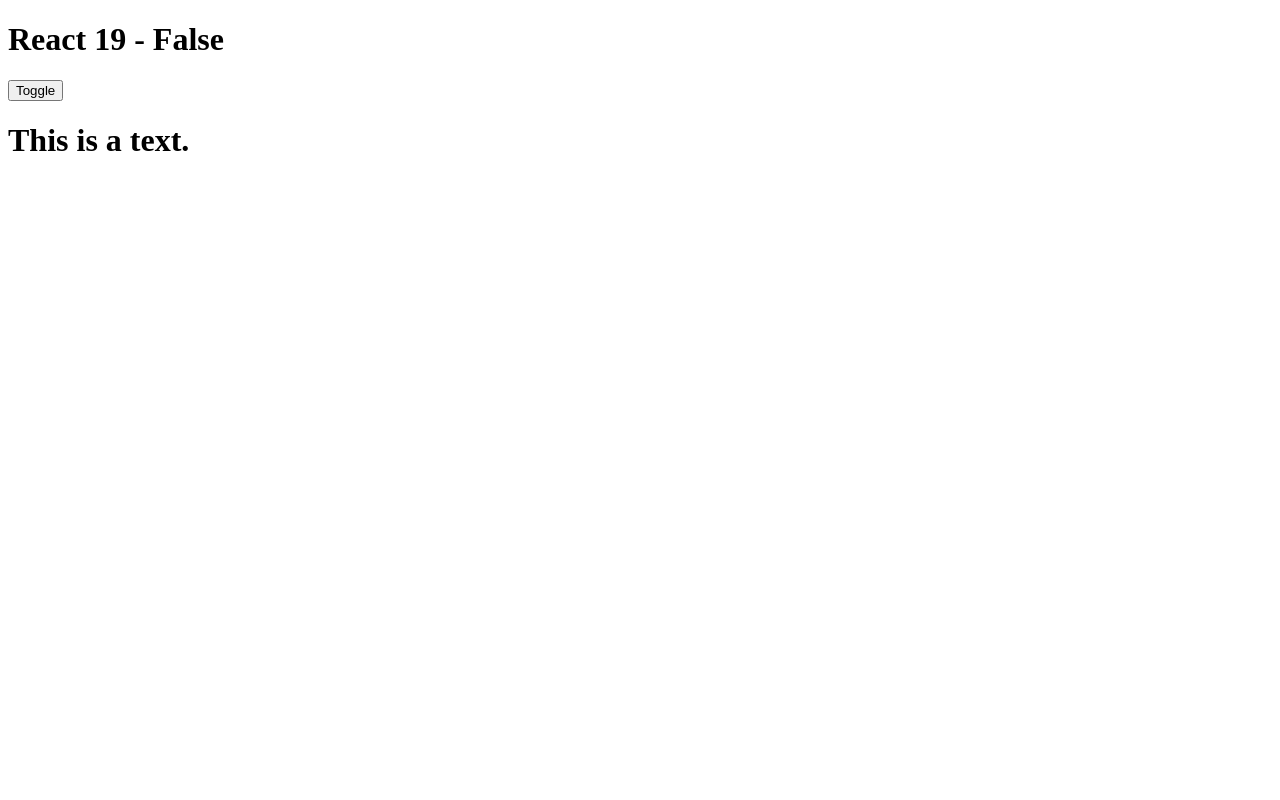
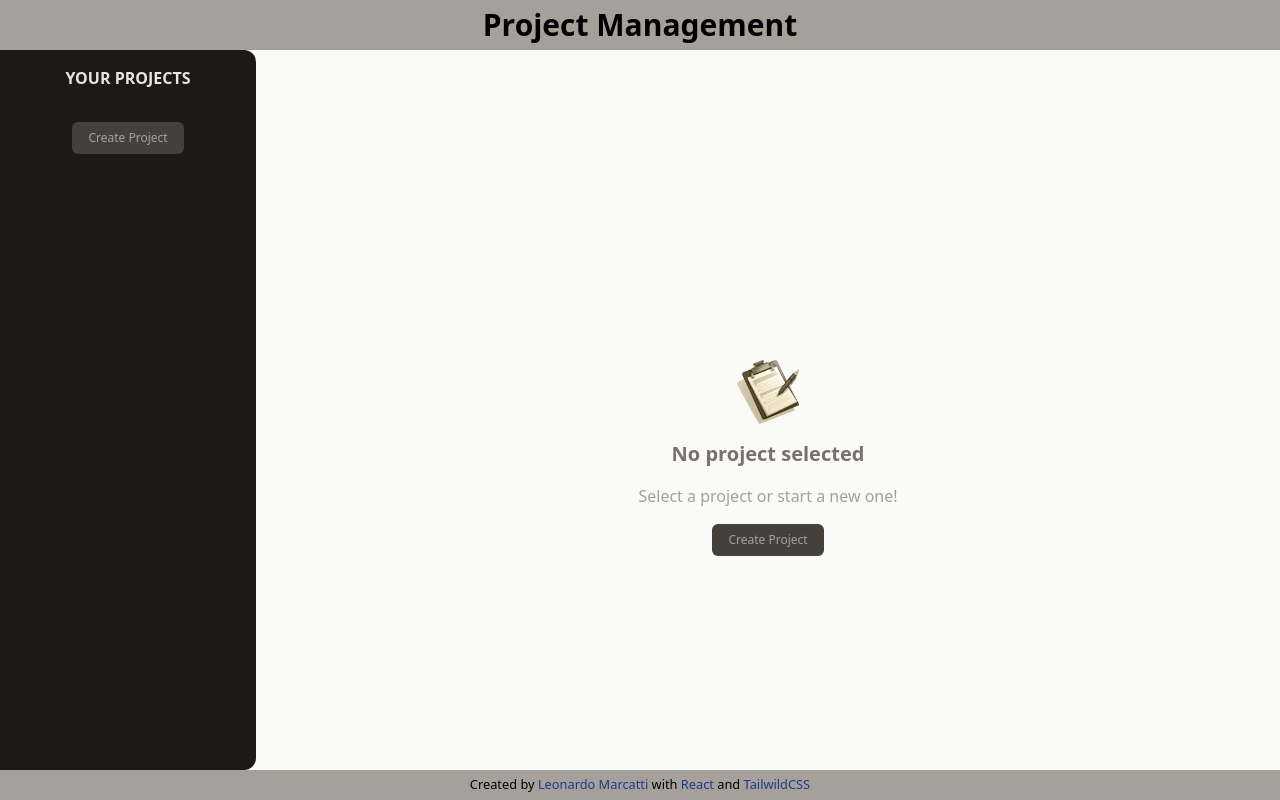
Before and after one commit to leonardomarcattidasilva/project_management, a React (Vite) app: page / in a window 1280 px wide. Built offline with nearby package versions, Linux system fonts and the light colour scheme.

Commit message:
Add project

```diff
--- a/src/App.jsx
+++ b/src/App.jsx
@@ -1,14 +1,41 @@
-import { useState } from "react";
-import Text from "./components/Text";
+import { useState, useRef } from "react";
+import SideBar from "./components/SideBar";
+import Footer from "./components/Footer";
+import Header from "./components/Header";
+import NewProject from "./components/NewProject";
+import NoProject from "./components/NoProject";
 
 const App = () => {
-   const [state, setState] = useState(false)
+   const [state, setState] = useState({ selectedProject: undefined, projects: [] })
 
-   const togglestate = () => setState(prevState => !prevState)
+
+   const newProject = () => setState(prevState => {
+      return { ...prevState, selectedProject: null }
+   })
+
+   const cancelNewProject = () => setState(prevState => {
+      return { ...prevState, selectedProject: undefined }
+   })
+
+   const addProject = (newProject) => {
+      setState(prevState => {
+         return { ...prevState, projects: [...prevState.projects, { ...newProject, id: Math.random() }] }
+      })
+   }
+
    return <>
-      <h1>React 19 - {state ? 'True' : 'False'}</h1>
-      <button type="button" onClick={togglestate}>Toggle</button>
-      <Text />
+      <Header />
+      <SideBar onToggle={newProject} />
+      <main className="h-full flex flex-col justify-center items-center">
+         {
+            state.selectedProject === undefined && < NoProject onClick={newProject} />
+         }
+
+         {
+            state.selectedProject === null && <NewProject onClick={cancelNewProject} addProject={addProject} />
+         }
+      </main>
+      <Footer />
    </>
 }
 
--- /dev/null
+++ b/src/components/Footer.jsx
@@ -0,0 +1,7 @@
+const Footer = () => {
+   return <footer>
+      <small>Created by <a href="https://www.linkedin.com/in/leonardomarcattidasilvalms/">Leonardo Marcatti</a> with <a href="https://react.dev/">React</a> and <a href="https://tailwindcss.com/">TailwildCSS</a></small>
+   </footer>
+}
+
+export default Footer
--- /dev/null
+++ b/src/components/Header.jsx
@@ -0,0 +1,7 @@
+const Header = () => {
+   return <header >
+      <h1>Project Management</h1>
+   </header>
+}
+
+export default Header
--- /dev/null
+++ b/src/components/NewProject.jsx
@@ -0,0 +1,33 @@
+import { useRef } from "react"
+import Input from "./ui/Input"
+import TextArea from "./ui/TextArea"
+
+const NewProject = ({ onClick, addProject }) => {
+   const titleRef = useRef('')
+   const dateRef = useRef('')
+   const descriptionRef = useRef('')
+
+   const handleSave = () => {
+      const title = titleRef.current.value
+      const date = dateRef.current.value
+      const description = descriptionRef.current.value
+      if (title.trim() == '' || date.trim() == '' || description.trim() == '') {
+         return null
+      }
+
+      addProject({ title, date, description })
+   }
+
+   return <div className="newProject">
+      <menu>
+         <button onClick={onClick} type="button" className="cancel">Cancel</button>
+         <button onClick={handleSave} type="button" className="save">Save</button>
+      </menu>
+      <Input type='text' label='Title' ref={titleRef} />
+      <Input type='date' label='Due Date' ref={dateRef} />
+      <TextArea label="Description" ref={descriptionRef} />
+
+   </div>
+}
+
+export default NewProject
--- /dev/null
+++ b/src/components/NoProject.jsx
@@ -0,0 +1,12 @@
+import img from '../assets/no-projects.png'
+
+const NoProject = ({ onClick }) => {
+   return <div className="noProjects">
+      <img src={img} alt="Empty tasks list" />
+      <h2>No project selected</h2>
+      <p>Select a project or start a new one!</p>
+      <button type="button" onClick={onClick}>Create Project</button>
+   </div>
+}
+
+export default NoProject
--- /dev/null
+++ b/src/components/SideBar.jsx
@@ -0,0 +1,12 @@
+const SideBar = ({ onToggle }) => {
+   return <aside>
+      <h2>Your Projects</h2>
+      <div>
+         <button onClick={onToggle} type="button" className="button">Create Project</button>
+      </div>
+      <ul>
+      </ul>
+   </aside>
+}
+
+export default SideBar
--- a/src/components/Text.jsx
+++ /dev/null
@@ -1,5 +0,0 @@
-const Text = () => {
-   return <h1>This is a text.</h1>
-}
-
-export default Text
--- /dev/null
+++ b/src/components/ui/Input.jsx
@@ -0,0 +1,8 @@
+const Input = ({ label, type, ref }) => {
+   return <div className="input">
+      <label htmlFor={label}>{label}</label>
+      <input type={type} name={label} id={label} ref={ref} />
+   </div>
+}
+
+export default Input
--- /dev/null
+++ b/src/components/ui/TextArea.jsx
@@ -0,0 +1,8 @@
+const TextArea = ({ label, ref }) => {
+   return <div className="textArea">
+      <label htmlFor={label}>{label}</label>
+      <textarea name={label} id={label} rows='5' ref={ref}></textarea>
+   </div>
+}
+
+export default TextArea
--- a/src/index.css
+++ b/src/index.css
@@ -1,3 +1,103 @@
+@import "tailwindcss";
 @tailwind base;
 @tailwind components;
 @tailwind utilities;
+
+
+#root {
+   display: grid;
+   grid-template-columns: repeat(5, 1fr);
+   min-height: 100vh;
+   grid-template-rows: 50px minmax(calc(100vh - 90px), auto) 30px;
+}
+
+header,
+footer {
+   grid-column: 1/6;
+   display: flex;
+   flex-flow: row nowrap;
+   justify-content: center;
+   align-items: center;
+   @apply bg-stone-400
+}
+
+header {
+   @apply text-3xl font-bold
+}
+
+a {
+   @apply text-blue-900
+}
+
+main {
+   grid-column: 2/6;
+}
+
+aside {
+   grid-column: 1/2;
+   @apply bg-stone-900 text-stone-50 rounded-r-xl p-4 text-center
+}
+
+aside h2 {
+   @apply mb-8 font-bold uppercase text-stone-200
+}
+
+.input {
+   @apply flex flex-col w-full m-2 uppercase
+}
+
+.input input {
+   @apply bg-stone-300 outline-none rounded-sm h-10 px-2 border-b-2 border-stone-300  focus:border-stone-400
+}
+
+.textArea {
+   @apply flex flex-col w-full m-2 uppercase
+}
+
+textarea {
+   @apply bg-stone-300 resize-none outline-none rounded-sm px-2 border-b-2 border-stone-300 focus:border-stone-400
+}
+
+.button {
+   @apply px-4 py-2 text-xs rounded-md bg-stone-700 text-stone-400 hover:bg-stone-600 hover:text-stone-100
+}
+
+.newProject {
+   @apply flex flex-col justify-center items-center w-1/3
+}
+
+menu {
+   @apply flex flex-row justify-end items-end w-full
+}
+
+menu button {
+   @apply ml-2 px-8 py-2
+}
+
+.cancel {
+   @apply bg-red-400 font-bold rounded-sm hover:bg-red-500 text-white
+}
+
+.save {
+   @apply bg-green-400 font-bold rounded-sm hover:bg-green-500 hover:text-white
+}
+
+.noProjects {
+   @apply mt-24 text-center w-2/3
+}
+
+.noProjects h2 {
+   @apply text-xl font-bold text-stone-500 my-4
+}
+
+.noProjects img {
+   @apply w-16 h-16 object-contain mx-auto
+}
+
+.noProjects p {
+   @apply text-stone-400 mb-4
+}
+
+.noProjects button {
+   @apply px-4 py-2 text-xs rounded-md bg-stone-700 text-stone-400 hover:bg-stone-600 hover:text-stone-100
+}
```
